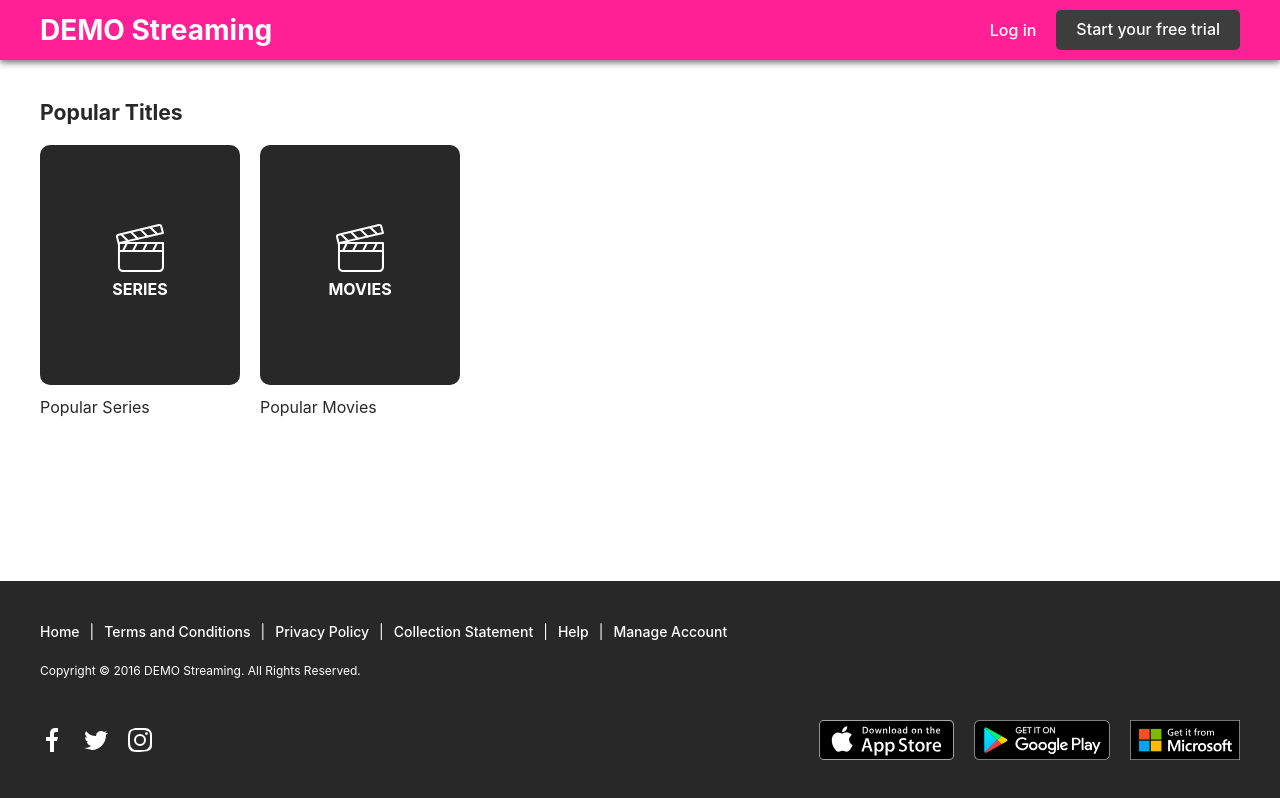
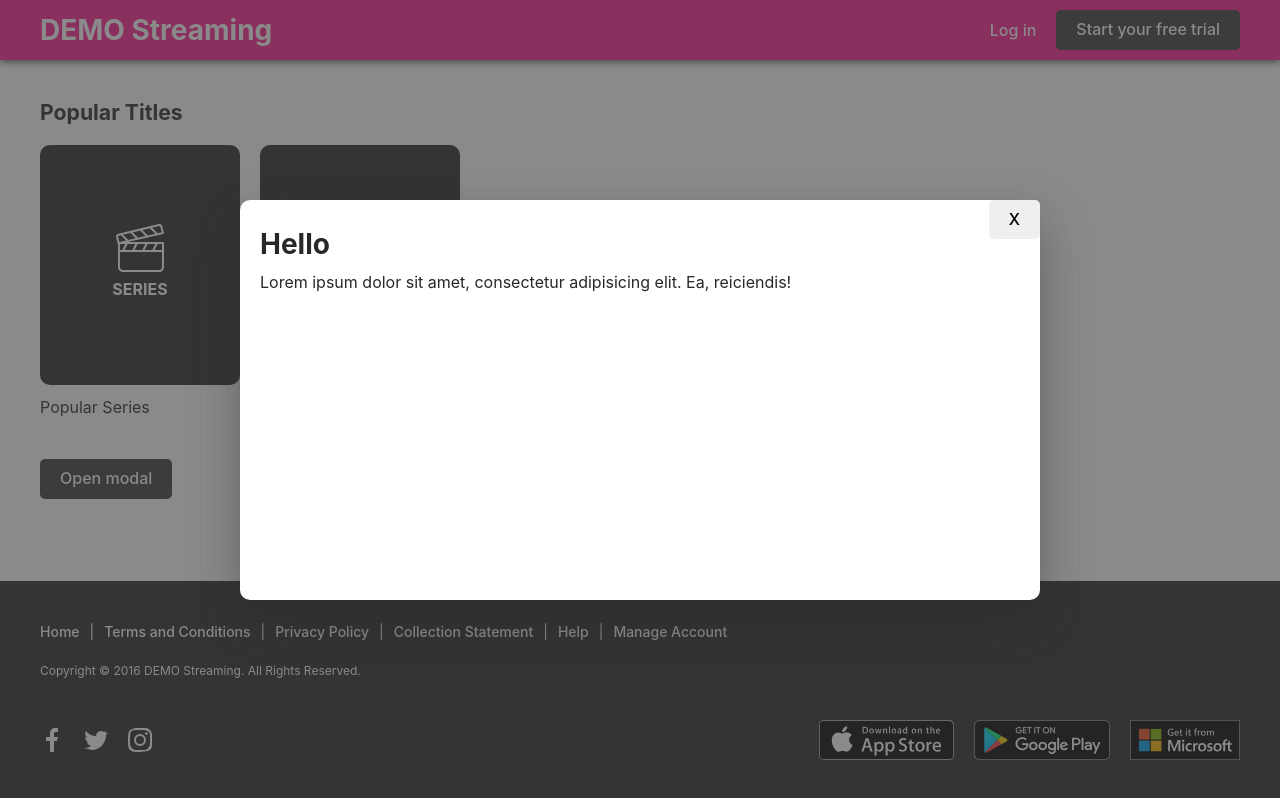
Before and after one commit to vajkri/react-challenge-2021, a React (Create React App) app: page / in a window 1280 px wide. Built offline with nearby package versions, Linux system fonts and the light colour scheme; no server answers.

Commit message:
Add initial Modal component and use it on PageContent

```diff
--- a/public/index.html
+++ b/public/index.html
@@ -40,6 +40,7 @@
     </svg>
     <noscript>You need to enable JavaScript to run this app.</noscript>
     <div id="root"></div>
+	<div id="modal-root"></div>
     <!--
       This HTML file is a template.
       If you open it directly in the browser, you will see an empty page.
--- a/src/atoms/Icon/Icon.tsx
+++ b/src/atoms/Icon/Icon.tsx
@@ -17,7 +17,7 @@ export const Icon: React.FunctionComponent<IconProps> = props => {
 				props.className
 			)}>
 			<svg>
-				<use href={'#' + props.id}></use>
+				<use href={'#' + props.id} />
 			</svg>
 		</i>
 	)
--- /dev/null
+++ b/src/organisms/Modal/Modal.module.scss
@@ -0,0 +1,48 @@
+@import 'src/themeSettings';
+
+.wrapper {
+	display: flex;
+	align-items: center;
+	justify-content: center;
+	width: 100%;
+	height: 100%;
+
+	position: fixed;
+	top: 0;
+	left: 0;
+}
+
+.overlay {
+	width: 100%;
+	height: 100%;
+	opacity: $overlayOpacity;
+
+	position: absolute;
+	top: 0;
+	left: 0;
+	z-index: 0;
+
+	background: $colorGrey100;
+}
+
+.modalWrapper {
+	width: $contentWidthNarrow;
+	max-width: 80%;
+	min-height: 50vh;
+	max-height: 90vh;
+	padding: $spacingBase;
+
+	position: relative;
+	z-index: 10;
+
+	background: $colorLight;
+	box-shadow: 0 20px 50px 0 rgba($colorDark, 0.4);
+
+	border-radius: $borderRadius;
+}
+
+.closeButton {
+	position: absolute;
+	top: 0;
+	right: 0;
+}
--- /dev/null
+++ b/src/organisms/Modal/Modal.tsx
@@ -0,0 +1,46 @@
+import React, { useCallback } from 'react'
+import ReactDOM from 'react-dom'
+import { Button } from '../../molecules/Button/Button'
+import styles from './Modal.module.scss'
+
+const modalElement: HTMLElement | null = document.getElementById('modal-root')
+
+interface ModalProps {
+	children?: React.ReactElement
+	fade?: boolean
+	defaultOpened?: boolean
+}
+
+export interface ModalHandle {
+	open: () => void
+	close: () => void
+}
+
+const Modal: React.ForwardRefRenderFunction<ModalHandle, ModalProps> = (props, ref) => {
+	const [isOpen, setIsOpen] = React.useState(props.defaultOpened || false)
+
+	React.useImperativeHandle(ref, () => ({
+		open: () => setIsOpen(true),
+		close: () => setIsOpen(false),
+	}))
+
+	const handleClose = useCallback(() => setIsOpen(false), [])
+
+	return ReactDOM.createPortal(
+		isOpen ? (
+			<div className={styles.wrapper}>
+				<div className={styles.overlay} />
+				<article className={styles.modalWrapper}>
+					<Button className={styles.closeButton} onClick={handleClose}>
+						X
+					</Button>
+					<h1>Hello</h1>
+					{props.children}
+				</article>
+			</div>
+		) : null,
+		modalElement || document.body
+	)
+}
+
+export default React.forwardRef(Modal)
--- a/src/organisms/PageContent/PageContent.tsx
+++ b/src/organisms/PageContent/PageContent.tsx
@@ -3,15 +3,25 @@ import { Route, Switch } from 'react-router-dom'
 import classNames from 'classnames'
 import { HomePage } from '../../pages/HomePage/HomePage'
 import { MediaPage } from '../../pages/MediaPage/MediaPage'
+import { DataProps } from '../../types'
+import { Button } from '../../molecules/Button/Button'
+import Modal, { ModalHandle } from '../Modal/Modal'
 import styles from './PageContent.module.scss'
-import { DataProps } from '../../types'
 
 export const PageContent: React.FunctionComponent<{ data: DataProps }> = props => {
+	const modalRef = React.useRef<ModalHandle>(null)
+
 	const renderPageContent = (title: string, page: JSX.Element) => {
 		return (
 			<>
 				<h1 className={styles.title}>{title}</h1>
 				<div className="u-mt">{page}</div>
+				<Button className={'u-mt-lg'} color="dark" onClick={() => modalRef?.current?.open()}>
+					Open modal
+				</Button>
+				<Modal ref={modalRef} defaultOpened>
+					<p>Lorem ipsum dolor sit amet, consectetur adipisicing elit. Ea, reiciendis!</p>
+				</Modal>
 			</>
 		)
 	}
--- a/src/styles/01-settings/sizes.scss
+++ b/src/styles/01-settings/sizes.scss
@@ -7,7 +7,7 @@ $borderRadius: 10px;
 $borderRadiusLg: 20px;
 
 // Content width
-$contentWidthNarrow: 1000px;
+$contentWidthNarrow: 800px;
 $contentWidth: 1260px;
 $contentWidthWide: 1640px;
 
@@ -19,6 +19,7 @@ $mobileMultiplierSubtle: 0.925;
 
 // Component specific
 $headerHeight: 60px;
+$overlayOpacity: 0.6;
 
 // Icon Sizes
 $iconSizeMd: 24px;
```
